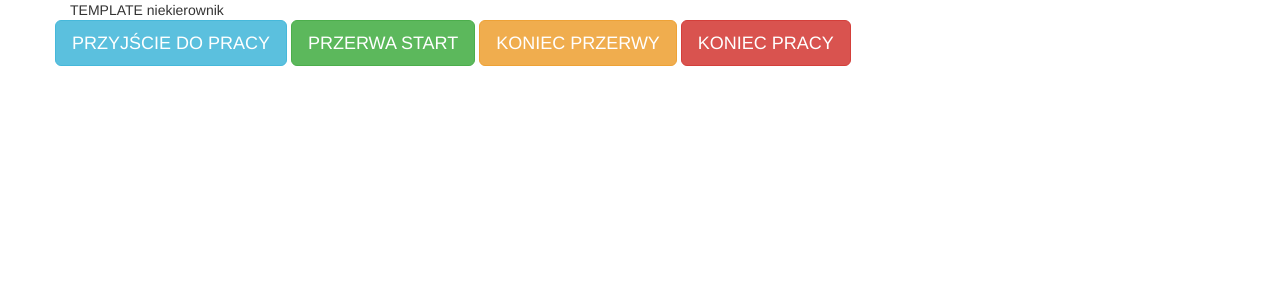
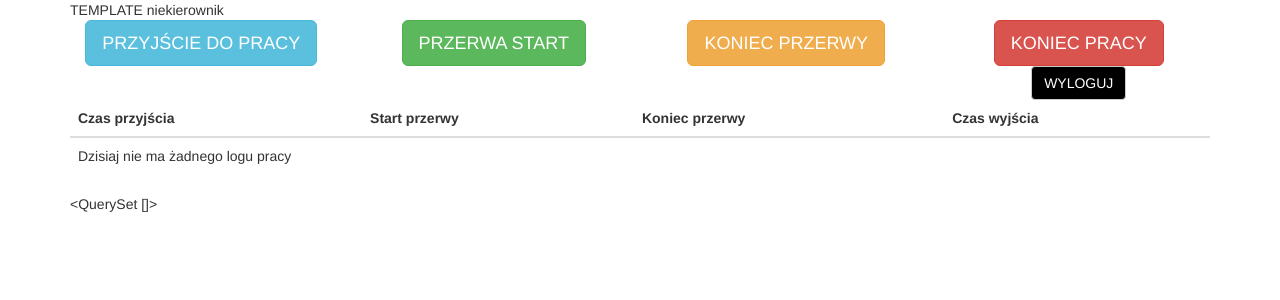
Before and after one commit to AlanLes/Timetracker_DB, a Django app: page /timetrackerapp/ in a window 1280 px wide. Shown: the top 300 px of the page. Run offline with Django 3.2, Linux system fonts and the light colour scheme; a user stored in the database is signed in; data comes from the database, SQL or seed files in the repository; both versions use the stored data as it was after the commit; some libraries are stand-ins or nearby versions.

Commit message:
read TO DO in your docs

```diff
--- a/timetrackersite/timetrackerapp/models.py
+++ b/timetrackersite/timetrackerapp/models.py
@@ -3,7 +3,7 @@ from django.db import models
 from django.utils import timezone
 from django.contrib.auth.models import User
 from django.db.models.signals import post_save
-
+from datetime import timedelta
 
 
 class Pracownik(models.Model):
@@ -21,18 +21,22 @@ class Pracownik(models.Model):
 
 
 class CzasPracy(models.Model):
-    czas_przyjscia = models.TimeField(null=True, blank=True)
-    czas_wyjscia = models.TimeField(null=True, blank=True)
+    czas_przyjscia = models.DateTimeField(null=True, blank=True)
+    czas_wyjscia = models.DateTimeField(null=True, blank=True)
     pracownik = models.ForeignKey(Pracownik)
 
     def __str__(self):
         return 'Start pracy o: ' + str(self.czas_przyjscia)
 
+    def laczny_czas_pracy(self):
+        return "dupa"
+
+
 
 
 class Przerwa(models.Model):
-    start_przerwy = models.TimeField(null=True, blank=True)
-    koniec_przerwy = models.TimeField(null=True, blank=True)
+    start_przerwy = models.DateTimeField(null=True, blank=True)
+    koniec_przerwy = models.DateTimeField(null=True, blank=True)
     pracownik = models.ForeignKey(Pracownik)
 
     def __str__(self):
--- a/timetrackersite/timetrackerapp/templates/timetrackerapp/main-page.html
+++ b/timetrackersite/timetrackerapp/templates/timetrackerapp/main-page.html
@@ -8,22 +8,63 @@
     {% else %}
         niekierownik
     {% endif %}
-    <div class="row">
+    <div class="row" style="text-align: center">
+        <div class="col-xs-3">
             <button id="start-work-day" type="button" class="btn btn-info btn-lg">
                 PRZYJŚCIE DO PRACY
             </button>
-
+        </div>
+        <div class="col-xs-3">
             <button id="start-break" type="button" class="btn btn-success btn-lg">
                 PRZERWA START
             </button>
-
+        </div>
+        <div class="col-xs-3">
             <button id="end-break" type="button" class="btn btn-warning btn-lg">
                 KONIEC PRZERWY
             </button>
-
+        </div>
+        <div class="col-xs-3">
             <button id="end-work-day" type="button" class="btn btn-danger btn-lg">
                 KONIEC PRACY
             </button>
+        </div>
+    </div>
+    <div class="row" style="text-align: center">
+        <div class="col-xs-3 pull-right">
+            <a href="/accounts/logout">
+                <button class="btn btn-default" style="background-color: black; color: white">WYLOGUJ</button>
+            </a>
+        </div>
+    </div>
+    <div class="row">
+        <div class="col-xs-12">
+            <table class="table table-hover">
+                <thead>
+                    <tr>
+                        <th>Czas przyjścia</th>
+                        <th>Start przerwy</th>
+                        <th>Koniec przerwy</th>
+                        <th>Czas wyjścia</th>
+                    </tr>
+                </thead>
+                <tbody>
+                    {% for poj_log in log_dnia %}
+                    <tr>
+                        <td>{{ poj_log.czas_przyjscia }}</td>
+                        <td>{{ poj_log.laczny_czas_pracy }}</td>
+                        <td></td>
+                        <td>{{ poj_log.czas_wyjscia }}</td>
+                    </tr>
+                    {% empty %}
+                        <tr>
+                            <td colspan="4">Dzisiaj nie ma żadnego logu pracy</td>
+                        </tr>
+                    {% endfor %}
+                </tbody>
+            </table>
+            {{ log_dnia }}
+        </div>
     </div>
 
 <script type="text/javascript">
@@ -34,21 +75,24 @@
               alert(response);
             });
         });
-    });
 
-    $(document).ready(function() {
         $('#start-break').click(function(){
             console.log("dziala");
             var jqxhr = $.get("/timetrackerapp/start-break/", function(response) {
               alert(response);
             });
         });
-    });
 
-    $(document).ready(function() {
         $('#end-break').click(function(){
             console.log("dziala");
             var jqxhr = $.get("/timetrackerapp/end-break/", function(response) {
+              alert(response);
+            });
+        });
+
+        $('#end-work-day').click(function(){
+            console.log("dziala");
+            var jqxhr = $.get("/timetrackerapp/end-work/", function(response) {
               alert(response);
             });
         });
--- a/timetrackersite/timetrackerapp/urls.py
+++ b/timetrackersite/timetrackerapp/urls.py
@@ -11,5 +11,5 @@ urlpatterns = [
     url(r'^start-work/$', start_work),
     url(r'^start-break/$', start_break),
     url(r'^end-break/$', end_break),
-    # url(r'^start-break/$', start_break),
+    url(r'^end-work/$', end_work),
 ]
--- a/timetrackersite/timetrackerapp/views.py
+++ b/timetrackersite/timetrackerapp/views.py
@@ -15,6 +15,24 @@ from django.contrib.auth.mixins import LoginRequiredMixin
 class MainPageView(LoginRequiredMixin, TemplateView):
     template_name = "timetrackerapp/main-page.html"
 
+    def get_context_data(self, **kwargs):
+        # Call the base implementation first to get a context
+        c = super(MainPageView, self).get_context_data(**kwargs)
+        user = self.request.user
+        pracownik = user.pracownik
+        obecny_dzien = CzasPracy.objects.filter(pracownik=pracownik,
+                                                czas_przyjscia__day=datetime.datetime.now().day,
+                                                czas_przyjscia__month=datetime.datetime.now().month,
+                                                czas_przyjscia__year=datetime.datetime.now().year)
+        przerwy_obecnego_dnia = Przerwa.objects.filter(pracownik=pracownik,
+                                                       start_przerwy__day=datetime.datetime.now().day,
+                                                       start_przerwy__month=datetime.datetime.now().month,
+                                                       start_przerwy__year=datetime.datetime.now().year)
+        c["log_dnia"] = obecny_dzien
+        c["log_przerw"] = przerwy_obecnego_dnia
+        return c
+
+
 
 class PracownikListView(LoginRequiredMixin, ListView):
     model = Pracownik
@@ -22,6 +40,8 @@ class PracownikListView(LoginRequiredMixin, ListView):
     def get_context_data(self, **kwargs):
         context = super(PracownikListView, self).get_context_data(**kwargs)
         return context
+
+
 
 class PracownikDetailView(LoginRequiredMixin, DetailView):
     model = Pracownik
@@ -86,4 +106,50 @@ def end_break(request, **kwargs):
 
 
 def end_work(request, **kwargs):
-    print(request.user.pracownik.czaspracy_set.all())
+    status = ''
+    # najpierw sprawdzasz czy jestes w pracy, czyli czy przyjscie do pracy zostalo odnotowane
+    # i zakonczenie nie zostalo odnotowane
+        # jesli nie ma ostatniego przyjscia, czyli nie byles w pracy ani razu - nok
+        # jesli ostatnie przyjscie jest i jest zakonczone - nok
+        # jesli ostatnie przyjscie jest i nie jest zakonczone ->
+            # potem sprawdzasz czy ostatnia przerwa na ktorej byles zostala zakonczona
+                # jesli nie zostala zakonczona to zakanczasz ja i zakanczasz prace
+            #jesli zostala zakonczona to zakanczasz prace
+
+    # jesli przyszedles do pracy i nie wyszedles z pracy to ok bo pracujesz
+    # innymi slowy sprawdzasz czy ostatni worklog zostal zakonczony czy nie, jesli nie to git
+    # musisz pracowac zeby moc zakonczyc prace !
+    lastWorkTime = request.user.pracownik.czaspracy_set.order_by('-czas_przyjscia').first()
+    if lastWorkTime:
+        print("lastWorkTime")
+        if not lastWorkTime.czas_wyjscia:
+            print("not lastWorkTime.czas_wyjscia")
+            lastBreak = request.user.pracownik.przerwa_set.order_by('-start_przerwy').first()
+            if lastBreak:
+                print("lastBreak")
+                # jesli nie ma konca ostatniej przerwy to nalezy go stworzyc - koniec przerwy i koniec pracy w jednym
+                if not lastBreak.koniec_przerwy:
+                    print("not lastBreak.koniec_przerwy")
+                    lastBreak.koniec_przerwy = datetime.datetime.now()
+                    lastBreak.save()
+                    print(lastBreak.koniec_przerwy)
+                    lastWorkTime.czas_wyjscia = datetime.datetime.now()
+                    lastWorkTime.save()
+                    status = '{"status:" "ok"}'
+                    return HttpResponse(status)
+                else:
+                    # byl na przerwie  (chocby jakiejs kiedys!) i zakonczyl przerwe!
+                    lastWorkTime.czas_wyjscia = datetime.datetime.now()
+                    lastWorkTime.save()
+                    status = '{"status:" "ok"}'
+                    return HttpResponse(status)
+            else:
+                print("else")
+                #w takim wypadku oznacza to, ze nie byles dzisiaj na przerwie, ale to spoko, nic nie szkodzi
+                lastWorkTime.czas_wyjscia = datetime.datetime.now()
+                lastWorkTime.save()
+                status = '{"status:" "ok"}'
+                return HttpResponse(status)
+    print("not ok")
+    status = '{"status:" "nok"}'
+    return HttpResponse(status)
--- a/timetrackersite/timetrackersite/settings.py
+++ b/timetrackersite/timetrackersite/settings.py
@@ -116,7 +116,7 @@ USE_I18N = True
 
 USE_L10N = True
 
-USE_TZ = True
+USE_TZ = False
 
 AUTH_PROFILE_MODULE = 'timetrackerapp.Pracownik'
 
```
Also changed, not shown: timetrackersite/timetrackerapp/templates/registration/login.html (+10 -4 lines), timetrackersite/db.sqlite3, timetrackersite/timetrackerapp/migrations/0003_auto_20160422_1154.py (added). Lines whose indentation alone changed are shown as unchanged.
